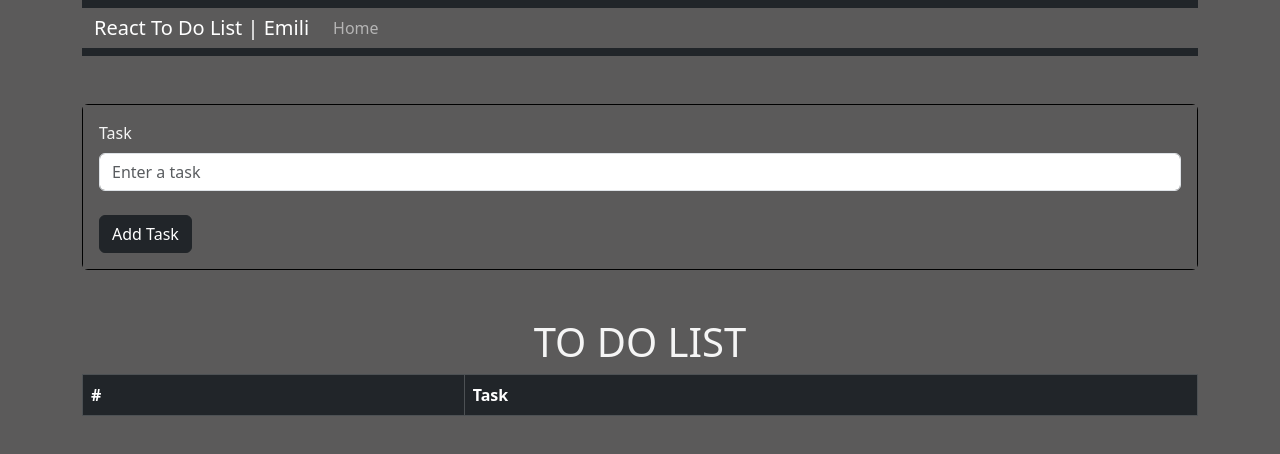
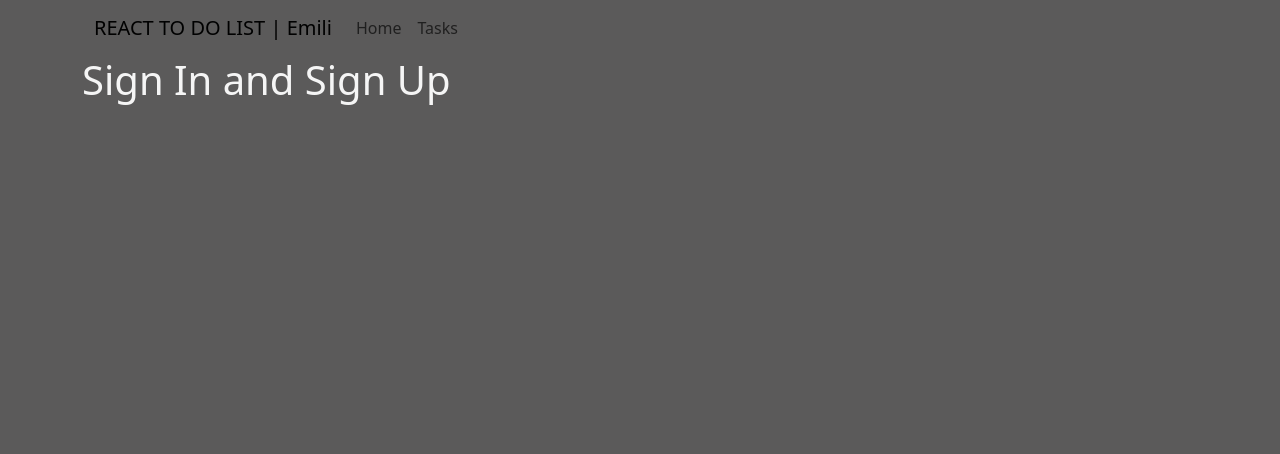
Before and after one commit to Jansevska/react_to_do_list, a React (Vite) app: page / in a window 1280 px wide. Shown: the top 454 px of the page. Built offline with nearby package versions, Linux system fonts and the light colour scheme.

Commit message:
trying to add flash messages still

```diff
--- a/index.html
+++ b/index.html
@@ -4,7 +4,7 @@
     <meta charset="UTF-8" />
     <link rel="icon" type="image/svg+xml" href="/vite.svg" />
     <meta name="viewport" content="width=device-width, initial-scale=1.0" />
-    <title>React To-Do List</title>
+    <title>React To Do List</title>
   </head>
   <body>
     <div id="root"></div>
--- a/src/App.tsx
+++ b/src/App.tsx
@@ -1,17 +1,33 @@
+import { useState } from 'react'
 import { BrowserRouter, Routes, Route } from 'react-router-dom'
-
-import Navbar from './components/Header'
 import Container from "react-bootstrap/esm/Container"
 import Home from "./views/Home"
+import Tasks from "./views/Tasks"
+import AlertMessage from './components/AlertMessage'
+import CategoryType from './types/category'
+import Header from './components/Header'
 
 export default function App() {
+
+  // const [todoAdded, setTodoAdded] = useState(false);
+  const [message, setMessage] = useState<string|null>(null);
+  const [category, setCategory] = useState<CategoryType|null>(null);
+
+  // const addTodo = (task:)
+
+  const flashMessage = (newMessage:string|null, newCategory:CategoryType|null): void => {
+    setMessage(newMessage)
+    setCategory(newCategory)
+  }
 
   return (
     <BrowserRouter>
       <Container>
-        <Navbar username = 'Emili'/>
+        <Header username='Emili'/>
+        {message && category && <AlertMessage message={message} category={category} flashMessage={flashMessage}/>}
         <Routes>
           <Route path='/' element={<Home/>}/>
+          <Route path="/tasks" element={<Tasks/>} />
         </Routes>
       </Container>
     </BrowserRouter>
--- /dev/null
+++ b/src/components/AlertMessage.tsx
@@ -0,0 +1,16 @@
+import Alert from "react-bootstrap/Alert";
+import CategoryType from "../types/category";
+
+
+
+type AlertMessageProps = {
+    message: string | null,
+    category: CategoryType,
+    flashMessage: (message: string|null, category:CategoryType|null) => void
+}
+
+export default function AlertMessage({ message, category, flashMessage }: AlertMessageProps) {
+    return (
+        <Alert variant={category} dismissible onClose={() => flashMessage(null, null)}>{message}</Alert>
+    )
+}
--- a/src/components/Header.tsx
+++ b/src/components/Header.tsx
@@ -1,6 +1,7 @@
 import Container from 'react-bootstrap/Container';
 import Nav from 'react-bootstrap/Nav';
 import Navbar from 'react-bootstrap/Navbar';
+import { Link } from 'react-router-dom'
 
 type Props = {
     username: string
@@ -9,13 +10,13 @@ type Props = {
 export default function Header({username}:Props) {
 
     return (
-        <Navbar bg="dark" data-bs-theme="dark">
+        <Navbar expand="lg" className="bg-body-dark" >
             <Container>
-                <Navbar.Brand href="#home">React To Do List | {username? username : " New User"}</Navbar.Brand>
+                <Navbar.Brand as={Link} to="home">REACT TO DO LIST | {username? username : " New User"} </Navbar.Brand>
                 <Nav className="me-auto">
-                    <Nav.Link href="#home">Home</Nav.Link>
-                    {/* <Nav.Link href="#features">Tasks</Nav.Link>
-                    <Nav.Link href="#pricing">Logout</Nav.Link> */}
+                    <Nav.Link as={Link} to="home">Home</Nav.Link>
+                    <Nav.Link as={Link} to="tasks">Tasks</Nav.Link>
+                    {/* <Nav.Link as={Link} href="logout">Logout</Nav.Link> */}
                 </Nav>
             </Container>
         </Navbar>
--- a/src/components/TaskTable.tsx
+++ b/src/components/TaskTable.tsx
@@ -21,7 +21,6 @@ export default function TaskTable({todos, deleteTodo, editTodo}: ToDoDisplayProp
                 </tr>
             </thead>
             <tbody>
-
                 {todos.map((task, index) => (
                     <TaskRow key={task} task={task} index={index} deleteTodo={deleteTodo} editTodo={editTodo}/>
                 ))}
--- a/src/components/Tasklist.tsx
+++ b/src/components/Tasklist.tsx
@@ -4,13 +4,13 @@ import Card from 'react-bootstrap/Card'
 import TaskTable from './TaskTable';
 
 type ToDoFormProps = {
-    handleSubmit: (e:React.FormEvent) => void,
+    addTodo: (e:React.FormEvent) => void,
     todos:string[],
     deleteTodo: (task:string) => void
     editTodo: (task:string, index:number) => void
 }
 
-export default function Tasklist({handleSubmit,todos, deleteTodo, editTodo}:ToDoFormProps) {
+export default function Tasklist({addTodo, todos, deleteTodo, editTodo}:ToDoFormProps) {
 
 
 
@@ -18,11 +18,11 @@ export default function Tasklist({handleSubmit,todos, deleteTodo, editTodo}:ToDo
         <>
         <Card className='my-5 bg-black'>
             <Card.Body>
-                <Form onSubmit={handleSubmit}>
+                <Form onSubmit={addTodo}>
                     <Form.Label id="form-task" htmlFor="task">Task</Form.Label>
                     <Form.Control type="text" placeholder='Enter a task' name="task"/>
                     <br />
-                    <Button id='' variant="dark" type="submit" value="Submit">Add Task</Button>{' '}
+                    <Button id='' variant="dark" type="submit" value="Submit"> + Add Task</Button>{' '}
                 </Form>
             </Card.Body>
         </Card>
--- /dev/null
+++ b/src/types/category.ts
@@ -0,0 +1,3 @@
+type CategoryType = 'primary' | 'secondary' | 'success' | 'danger' | 'warning' | 'info' | 'light' | 'dark'
+
+export default CategoryType
--- a/src/views/Home.tsx
+++ b/src/views/Home.tsx
@@ -1,31 +1,13 @@
-import { useState } from "react";
-import Tasklist from "../components/Tasklist";
+
 
 
 
 export default function Home() {
 
-    const [todos, setTodos] = useState<string[]>([]);
-
-    const handleFormSubmit = (event: React.FormEvent) => {
-        event.preventDefault();
-        let form = event.target as HTMLFormElement;
-        let task =  form.task.value
-        setTodos([...todos, task])
-        form.task.value = ''
-    }
-
-    const deleteTodo = (task:string) => {
-        setTodos(todos.filter(todo => todo !== task))
-    }
-
-    const editTodo = (task:string, index:number) => {
-        setTodos(todos.map((todo, idx) => index==idx? task:todo))
-    }
 
     return (
         <>
-        <Tasklist todos={todos} handleSubmit={handleFormSubmit} deleteTodo={deleteTodo} editTodo={editTodo}/>
+        <h1>Sign In and Sign Up</h1>
         </>
     )
 }
--- /dev/null
+++ b/src/views/Tasks.tsx
@@ -0,0 +1,40 @@
+import { useState } from "react";
+import Tasklist from "../components/Tasklist";
+
+
+
+export default function Tasks() {
+
+    const [todos, setTodos] = useState<string[]>([]);
+
+    const addTodo = (event: React.FormEvent) => {
+        event.preventDefault();
+        let form = event.target as HTMLFormElement;
+        let task =  form.task.value
+        setTodos([...todos, task])
+        form.task.value = '';
+    }
+
+    const deleteTodo = (task:string) => {
+        setTodos(todos.filter(todo => todo !== task))
+    }
+
+    // const deleteToDo = (taskToDelete: string) => {
+    //     setToDos((prevToDos) => {
+    //       return prevToDos.filter((task) => task !== taskToDelete);
+    //     });
+    //     alert("DELETED");
+    //     // flashMessage('deleted')
+    //   };
+
+
+    const editTodo = (task:string, index:number) => {
+        setTodos(todos.map((todo, idx) => index==idx? task:todo))
+    }
+
+    return (
+        <>
+        <Tasklist addTodo={addTodo} todos={todos} deleteTodo={deleteTodo} editTodo={editTodo}/>
+        </>
+    )
+}
```
